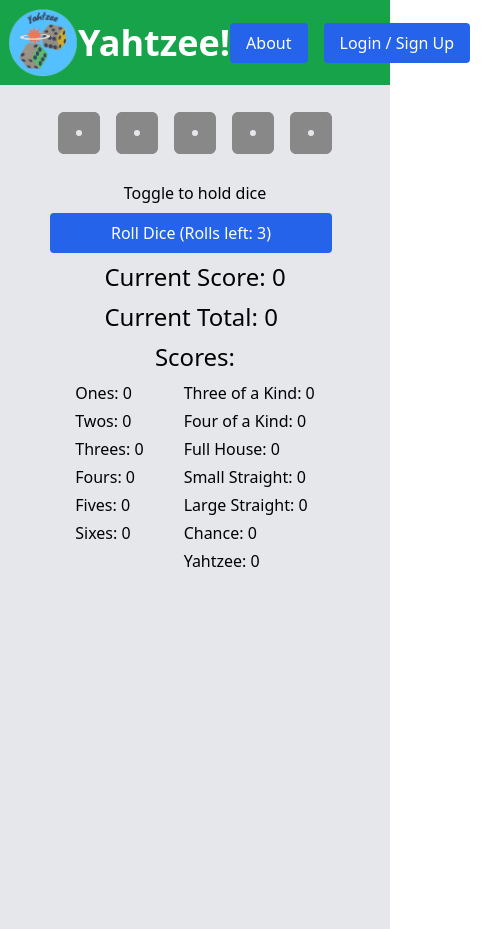
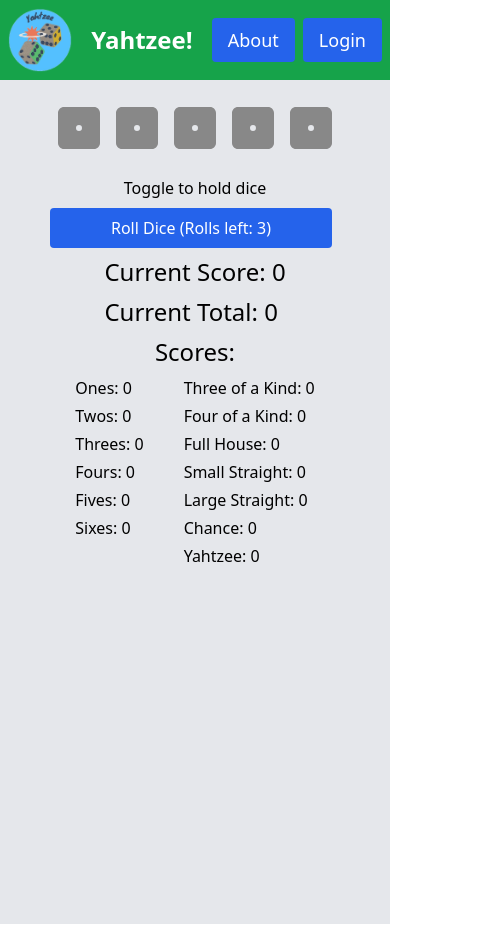
Before and after one commit to HOOLAHAN/yahtzee, a React (Create React App) app: page / in a window 390 px wide. Shown: the whole page, 486 px wide, since content can reach past the window. Built offline with nearby package versions, Linux system fonts and the light colour scheme; no server answers; what aws-amplify would draw is missing.

Commit message:
adjusted responsive design of navbar

```diff
--- a/src/components/Navbar.tsx
+++ b/src/components/Navbar.tsx
@@ -10,7 +10,6 @@ import { useAuth } from '../context/AuthContext';
 const Navbar = () => {
   const [showAbout, setShowAbout] = useState(false);
   const [showAuthModal, setShowAuthModal] = useState(false);
-
   const { isUserSignedIn, signOut } = useAuth();
 
   const toggleAbout = () => setShowAbout(!showAbout);
@@ -28,37 +27,37 @@ const Navbar = () => {
   return (
     <>
       <nav className="bg-green-600 text-white p-2">
-        <div className="container mx-auto flex items-center justify-between w-full">
-          <div className="flex-none">
+        <div className="container mx-auto flex items-center justify-between">
+          <div className="flex-none w-16 h-16 sm:w-12 sm:h-12 md:w-20 md:h-20">
             <img
               src={`${process.env.PUBLIC_URL}/yahtzee_logo.png`}
               alt="Yahtzee Logo"
-              style={{ maxWidth: '70px', maxHeight: '70px' }}
+              className="w-full h-full object-contain"
             />
           </div>
 
           <div className="flex-grow text-center">
-            <h1 className="text-4xl font-semibold">Yahtzee!</h1>
+            <h1 className="text-2xl sm:text-xl md:text-4xl font-semibold">Yahtzee!</h1>
           </div>
 
           <div className="flex-none">
             <button
               onClick={toggleAbout}
-              className="transition duration-300 ease-in-out transform hover:scale-105 py-2 px-4 bg-blue-600 text-white rounded hover:bg-blue-700 focus:ring focus:ring-blue-200 mr-4"
+              className="transition duration-300 ease-in-out transform hover:scale-105 py-2 px-4 text-lg bg-blue-600 text-white rounded hover:bg-blue-700 focus:ring focus:ring-blue-200 mr-2"
             >
               About
             </button>
             {!isUserSignedIn ? (
               <button
                 onClick={toggleAuthModal}
-                className="py-2 px-4 bg-blue-600 text-white rounded hover:bg-blue-700 focus:ring focus:ring-blue-200 mr-4"
+                className="transition duration-300 ease-in-out transform hover:scale-105 py-2 px-4 text-lg bg-blue-600 text-white rounded hover:bg-blue-700 focus:ring focus:ring-blue-200"
               >
-                Login / Sign Up
+                Login
               </button>
-             ) : (
+            ) : (
               <button
                 onClick={handleSignOut}
-                className="py-2 px-4 bg-blue-600 text-white rounded hover:bg-blue-700 focus:ring focus:ring-blue-200"
+                className="transition duration-300 ease-in-out transform hover:scale-105 py-2 px-4 text-lg bg-blue-600 text-white rounded hover:bg-blue-700 focus:ring focus:ring-blue-200"
               >
                 Sign Out
               </button>
```
